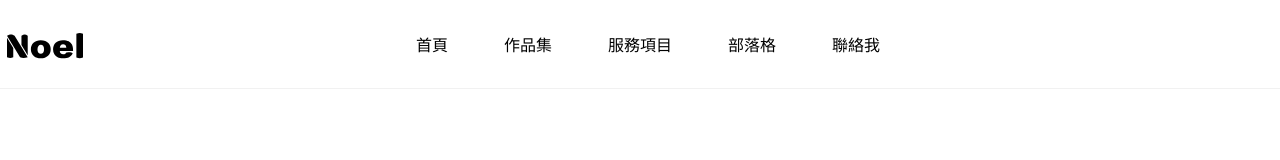
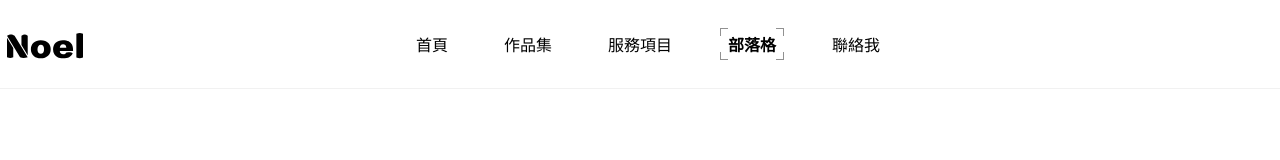
Before and after one commit to happyloa/Hex2024-mission2, a Next.js app: page /blog/figma-dev-mode-part1 in a window 1280 px wide. Shown: the top 160 px of the page. Built offline with nearby package versions, Linux system fonts and the light colour scheme; a web font is replaced by a local one.

Commit message:
fix: 讓選單項目即使在部落格文章內依然會顯示懸停框框效果

```diff
--- a/components/layout/Nav/NavLists.js
+++ b/components/layout/Nav/NavLists.js
@@ -15,11 +15,15 @@ const navItems = [
 
 export default function NavLists() {
   const pathname = usePathname();
-
   return (
     <>
       {navItems.map((item) => {
-        const isActive = pathname === item.href;
+        // 當 href 是根路徑 "/" 時，確保 pathname 正好等於 "/"
+        // 其他情況下，檢查 pathname 是否以 item.href 開頭並跟隨著 "/" 或是 pathname 正好等於 item.href
+        const isActive =
+          item.href === "/"
+            ? pathname === "/"
+            : pathname.startsWith(item.href + "/") || pathname === item.href;
         return (
           <li key={item.href} className={styles.list}>
             <Link href={item.href} style={{ fontWeight: isActive ? 600 : 400 }}>
```
